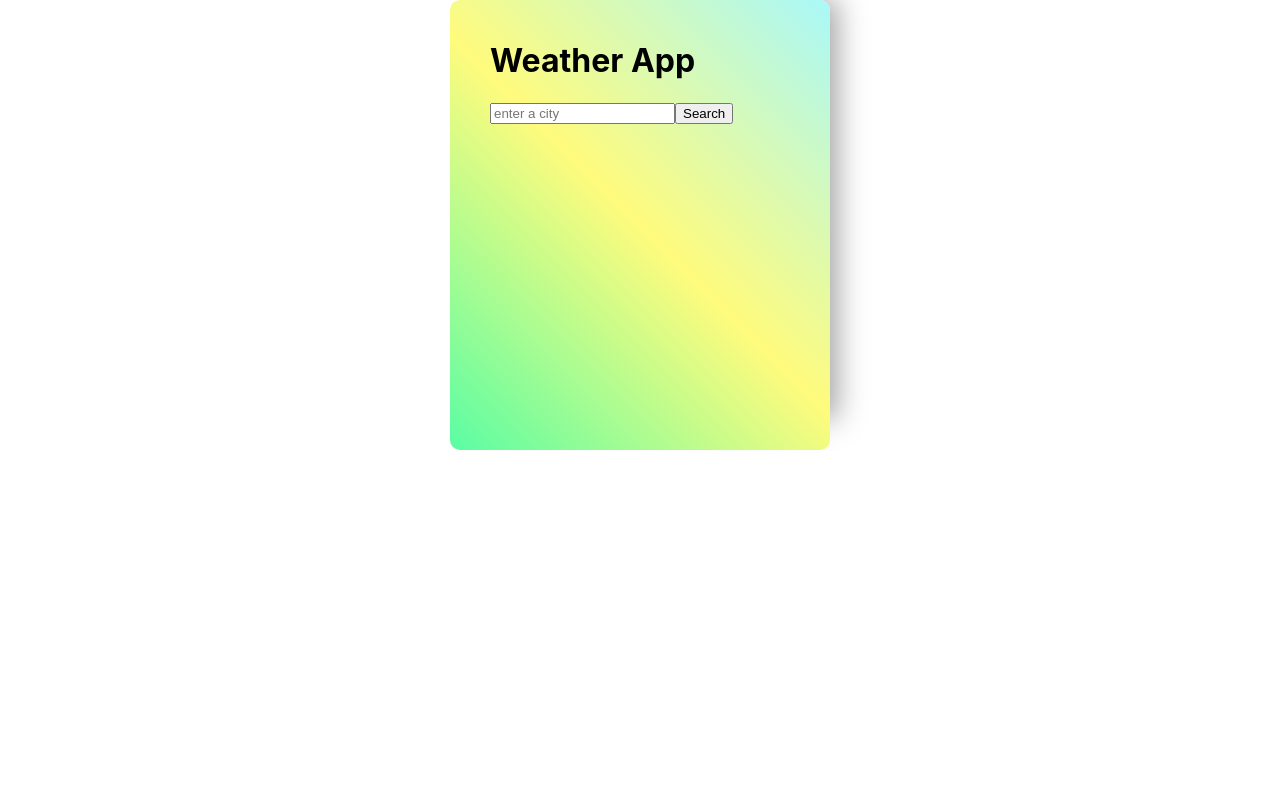
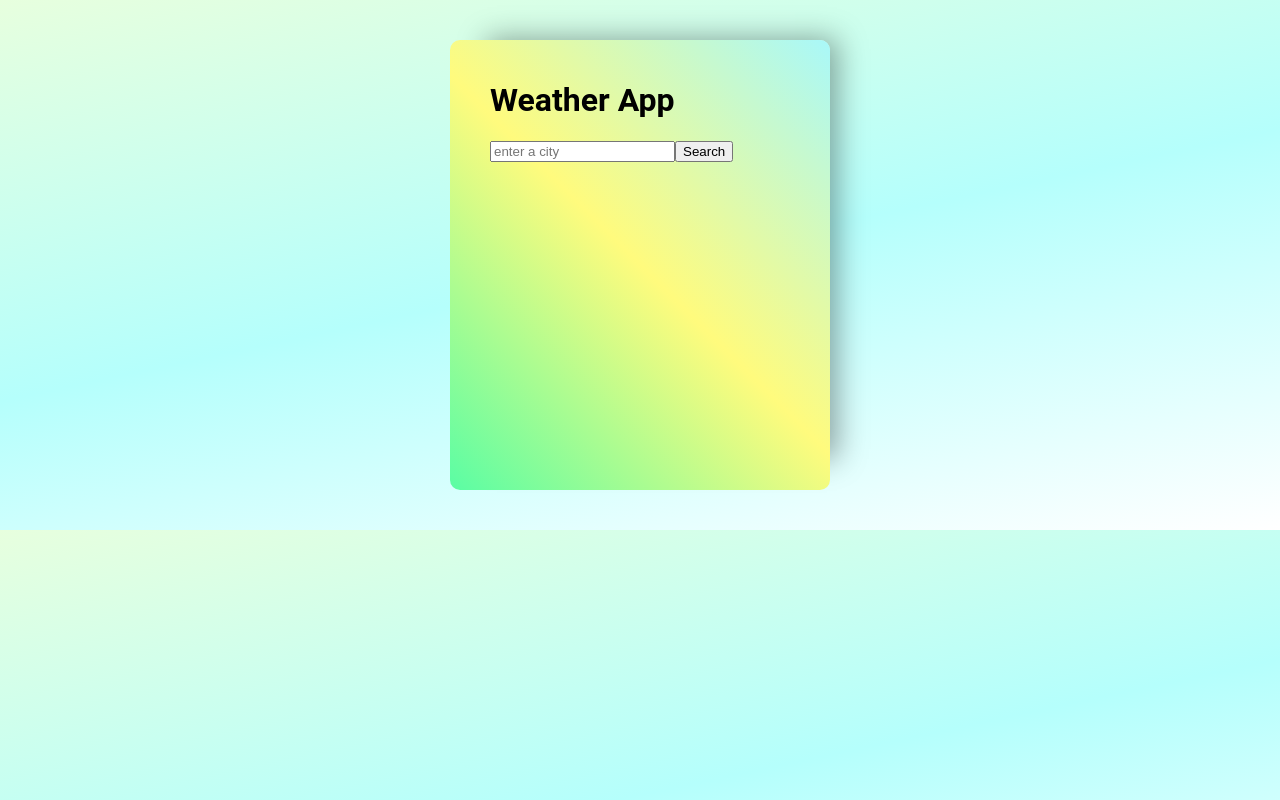
Before and after one commit to ev-indrik/06-10-2022_react-weather-project, a React (Create React App) app: page / in a window 1280 px wide. Built offline with nearby package versions, Linux system fonts and the light colour scheme.

Commit message:
Layout fixed

```diff
--- a/src/index.css
+++ /dev/null
@@ -1,13 +0,0 @@
-body {
-  margin: 0;
-  font-family: -apple-system, BlinkMacSystemFont, 'Segoe UI', 'Roboto', 'Oxygen',
-    'Ubuntu', 'Cantarell', 'Fira Sans', 'Droid Sans', 'Helvetica Neue',
-    sans-serif;
-  -webkit-font-smoothing: antialiased;
-  -moz-osx-font-smoothing: grayscale;
-}
-
-code {
-  font-family: source-code-pro, Menlo, Monaco, Consolas, 'Courier New',
-    monospace;
-}
--- a/src/index.js
+++ b/src/index.js
@@ -1,6 +1,6 @@
 import React from "react";
 import ReactDOM from "react-dom/client";
-import "./index.css";
+import "./styles.css";
 import App from "./App";
 
 const root = ReactDOM.createRoot(document.getElementById("root"));
--- /dev/null
+++ b/src/styles.css
@@ -0,0 +1,14 @@
+body {
+  background-color: #e7ffde;
+  background-image: linear-gradient(
+    168deg,
+    #e7ffde 0%,
+    #b5fffc 50%,
+    #ffffff 100%
+  );
+}
+
+.App {
+  margin: 40px;
+  font-family: "Roboto", sans-serif;
+}
```
